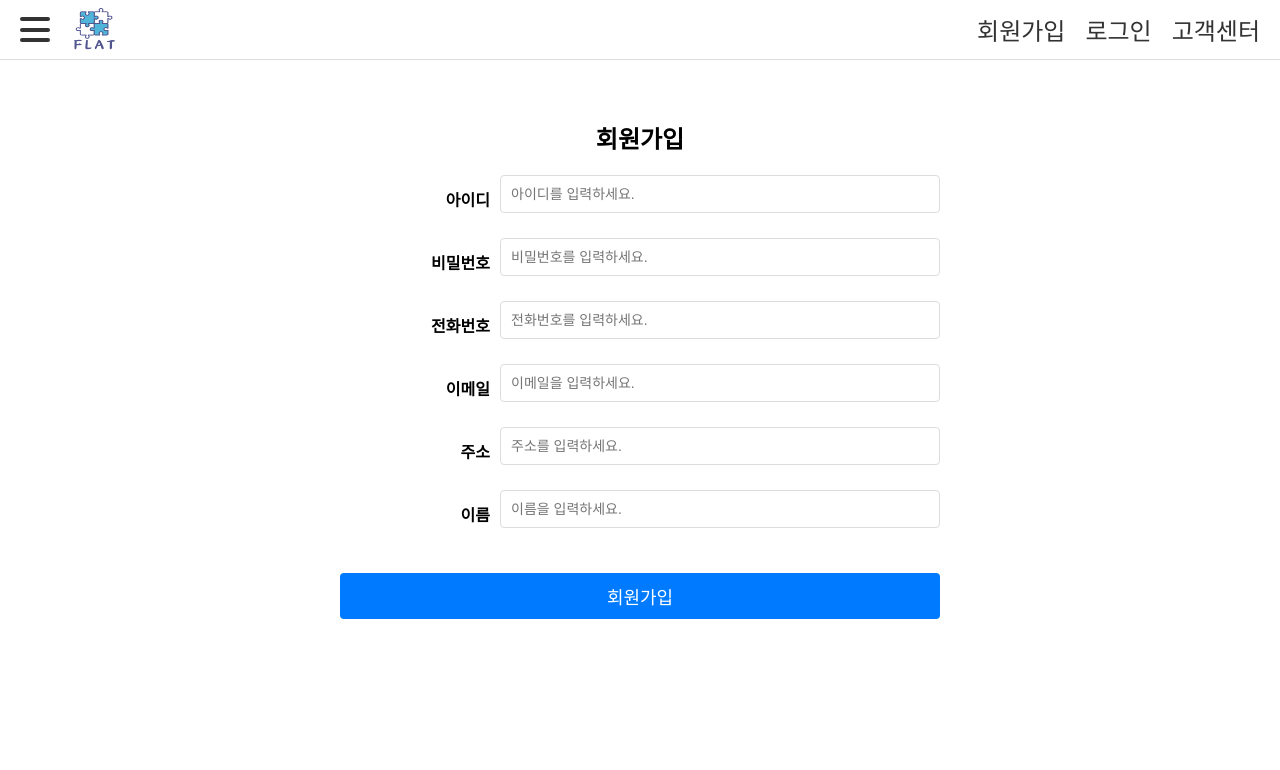
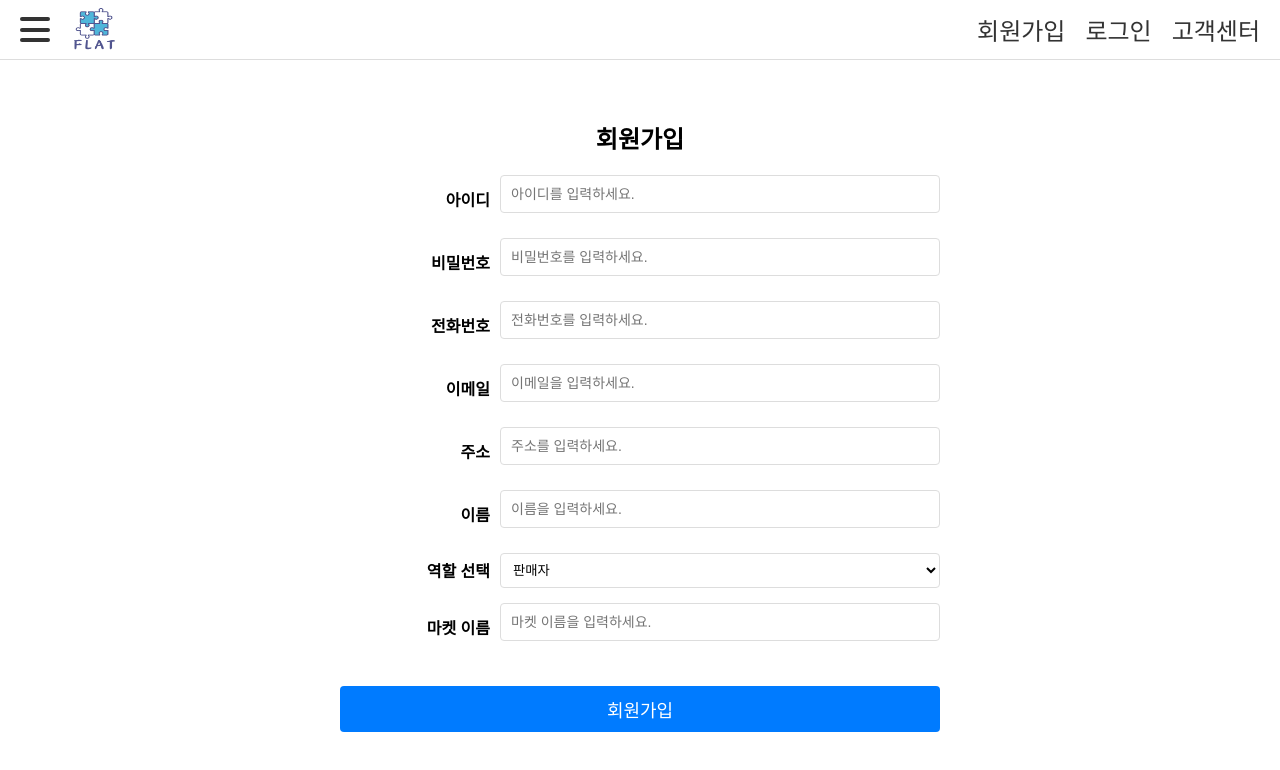
Before and after one commit to Nangzu/livinglab, a React (Create React App) app: page /signup in a window 1280 px wide. Shown: the top 770 px of the page. Built offline with nearby package versions, Linux system fonts and the light colour scheme; the HTML template or start-up script is replaced by a standard one.

Commit message:
마켓명 추가

```diff
--- a/src/App.js
+++ b/src/App.js
@@ -78,7 +78,7 @@ function AppContent() {
           <Route
             path="/main" element = {
               user ? (
-              <h1>안녕하세요, {user.userid}님!</h1>
+              <h1>안녕하세요, {user.user_name}님!</h1>
               ) : (
                 <Navigate to ="/login" />
               )
--- a/src/components/Header.js
+++ b/src/components/Header.js
@@ -106,7 +106,7 @@ const Header = ({ toggleSidebar, user, onLogout }) => {
         ) : (
           <>
             <span style={styles.navItem}>도움말</span>
-            <span style={styles.navItem}>안녕하세요, {user.username}님!</span>
+            <span style={styles.navItem}>안녕하세요, {user.user_name}님!</span>
             <span style={styles.navItem} onClick={onLogout}>
               로그아웃
             </span>
--- a/src/pages/Registration.js
+++ b/src/pages/Registration.js
@@ -48,6 +48,8 @@ const Registration = ({ isSidebarOpen }) => {
 
     // FormData 객체 생성
     const formDataToSend = new FormData();
+
+
     formDataToSend.append(
       "goodsDTO",
       JSON.stringify({
@@ -78,7 +80,10 @@ const Registration = ({ isSidebarOpen }) => {
         },
         withCredentials: true, // 세션/쿠키 사용 시 필요
       });
-      alert("상품이 성공적으로 등록되었습니다!");
+
+      if(response.status === 200) {
+        alert("상품이 성공적으로 등록되었습니다!");
+      }
       console.log("등록된 상품 데이터:", response.data);
     } catch (error) {
       console.error("상품 등록 중 오류 발생:", error.response || error);
--- a/src/pages/Sign.js
+++ b/src/pages/Sign.js
@@ -11,7 +11,8 @@ const Sign = () => {
     email: "", // 이메일
     address: "", // 주소
     user_name: "", // 사용자 이름
-    role: "2", // 기본값
+    role: "",
+    marketName: "",
   });
 
   const [error, setError] = useState("");
@@ -34,6 +35,7 @@ const Sign = () => {
         address: formData.address,
         user_name: formData.user_name,
         role: formData.role, // 선택한 역할을 전달
+        marketName: formData.marketName,
       };
 
       const response = await axios.post("http://localhost:8082/api/users/register", data);
@@ -124,14 +126,26 @@ const Sign = () => {
           />
         </div>
 
-        {/* 역할 선택
+        {/* 역할 선택 */}
         <div className="role-select-group">
           <label htmlFor="role">역할 선택</label>
           <select name="role" value={formData.role} onChange={handleChange}>
             <option value="2">판매자</option>
             <option value="3">학생</option>
           </select>
-        </div> */}
+        </div>
+
+        {/* 마켓 이름 */}
+        <div className="form-group">
+          <label htmlFor="marketName">마켓 이름</label>
+          <input
+            type="text"
+            name="marketName"
+            value={formData.marketName}
+            onChange={handleChange}
+            placeholder="마켓 이름을 입력하세요."
+          />
+        </div>
 
         {/* 오류 메시지 */}
         {error && <p className="error-message">{error}</p>}
```
